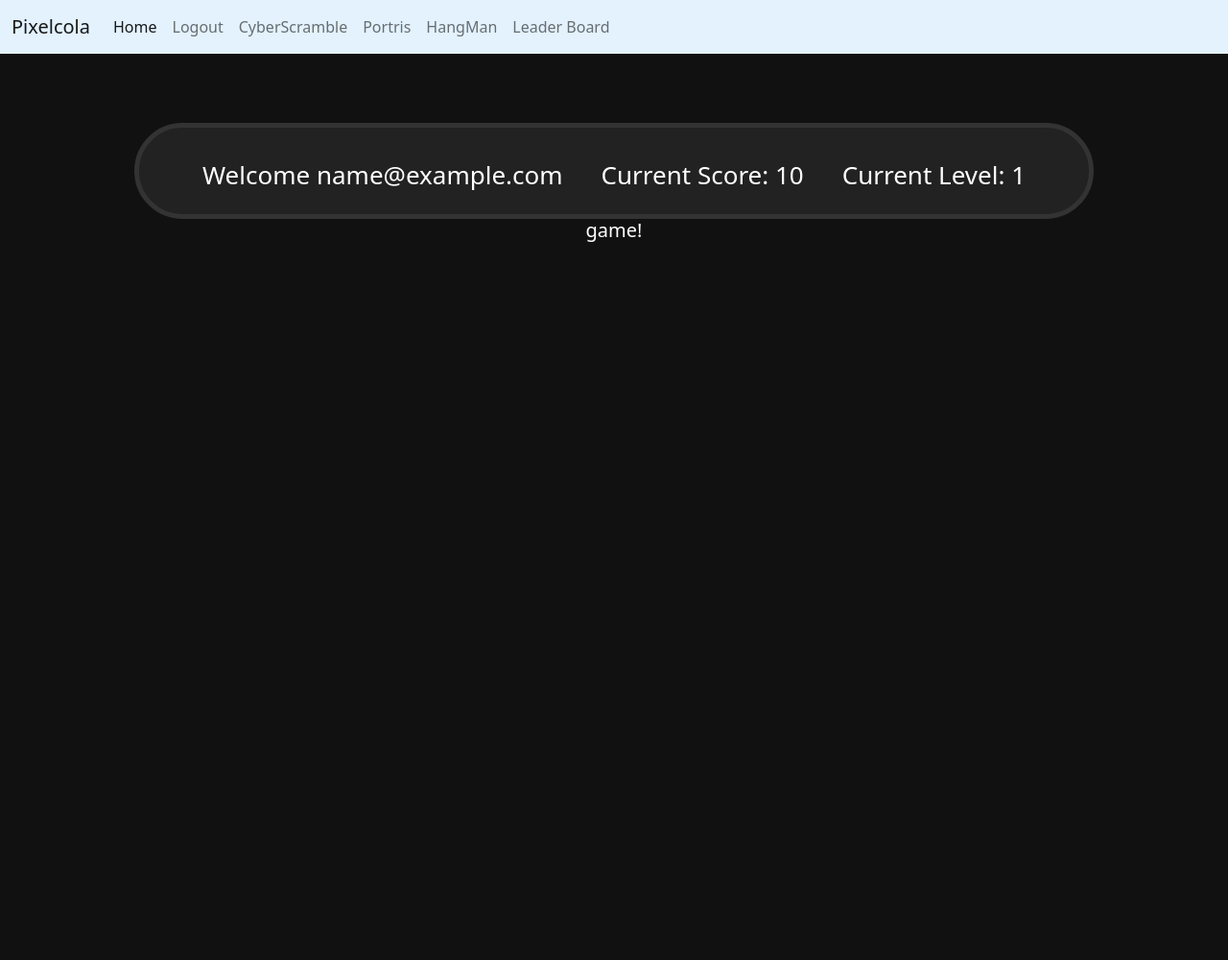
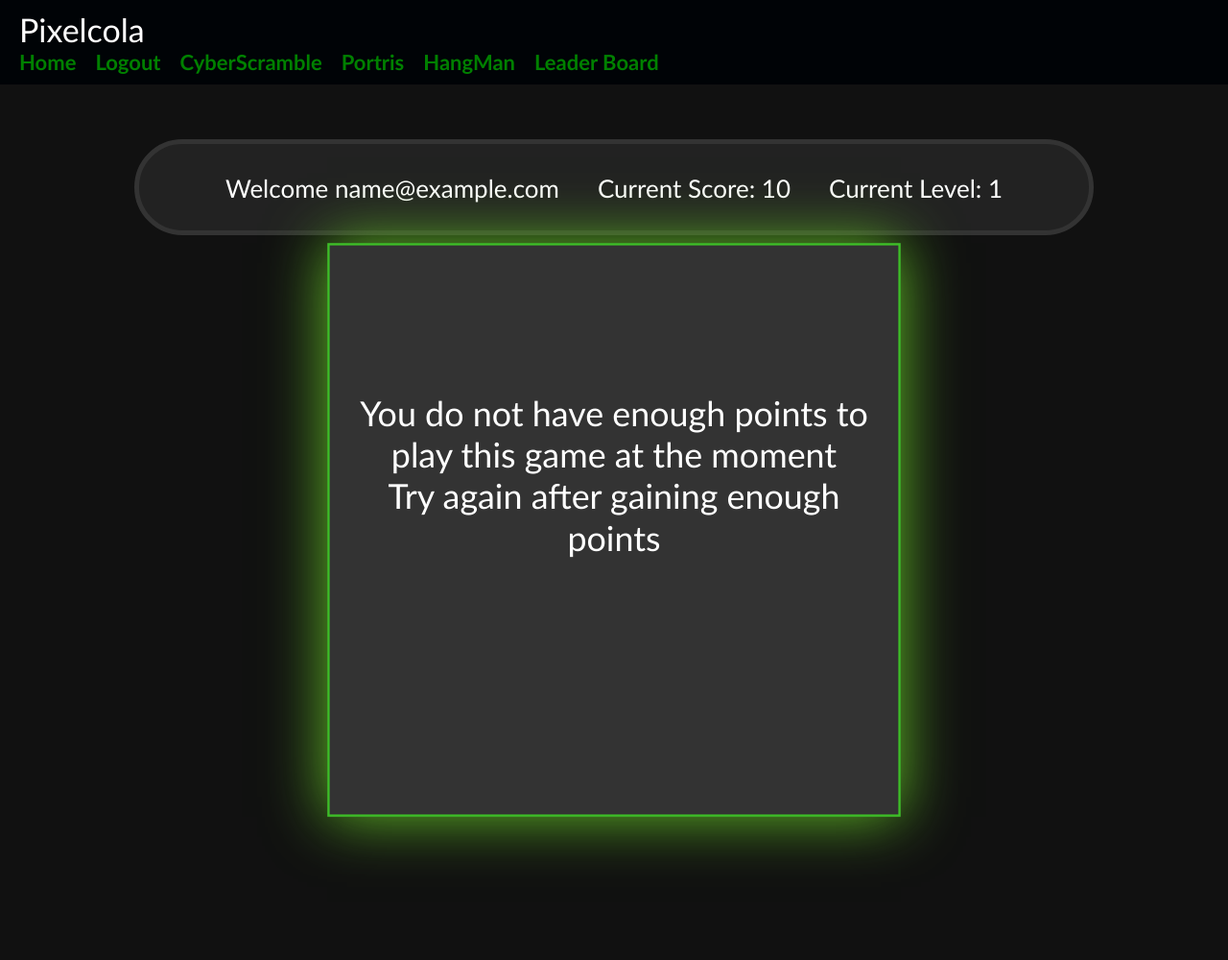
Before and after one commit to AlexReichel02/PixelCola, a Flask app: page /gameV2 in a window 1280 px wide. Shown: the whole page at 96% size. Run offline with Flask 3, Linux system fonts and the light colour scheme; a user stored in the database is signed in; tables that the repository leaves empty hold one stand-in row (values such as "Sample post").

Commit message:
very nice

```diff
--- a/website/static/gameStyles.css
+++ b/website/static/gameStyles.css
@@ -2,7 +2,10 @@
     margin: 0;
     padding: 0;
     box-sizing: border-box;
+    font-family: 'Gill Sans', 'Gill Sans MT', Calibri, 'Trebuchet MS', sans-serif;
 }
+
+
 
 form{
     color: white;
@@ -21,10 +24,11 @@ form{
 table{
     color: white;
     background-color: #555;
-    width: 1100px;
+    width: 1000px;
     border: solid #555 3px;
     margin: auto;
     justify-content: center;
+
 }
 
 p{
@@ -267,6 +271,7 @@ h1{
     margin: auto;
     justify-content: center;
     text-align: center;
+
 
 }
 
@@ -679,6 +684,8 @@ section .BackgroundContainer
 	padding: 40px;
 	border-radius: 4px;
 	box-shadow: 0 15px 35px rgba(0,0,0,9);
+  border-color: #3dbf26;
+  box-shadow: 0 0 50px #63bf26;
 
 }
 section .BackgroundContainer .content
@@ -690,6 +697,7 @@ section .BackgroundContainer .content
 	align-items: center;
 	flex-direction: column;
 	gap: 40px;
+
 }
 section .BackgroundContainer .content h2
 {
@@ -927,6 +935,78 @@ input[type="submit"]:active
   background-color: #f9f9f9;
 }
 
+.NoGameSection{
+  width: 500px;
+  height: 500px;
+  margin: auto;
+  padding: 20px;
+  justify-content: center;
+  background-color: #333;
+  border: solid 2px #222;
+  color: white;
+  font-size: 30px;
+  animation: pulse 1.5s infinite;
+  border-color: #3dbf26;
+  box-shadow: 0 0 50px #63bf26;
+  font-family: 'Gill Sans', 'Gill Sans MT', Calibri, 'Trebuchet MS', sans-serif;
+}
+
+/* Basic styles for the navbar */
+.navBar {
+  background-color: #000306;
+  color: white;
+  padding: 10px 20px;
+}
+
+.container6 {
+
+  margin: auto;
+
+
+
+
+}
+
+.navBar-brand {
+  font-size: 34px;
+  text-decoration: none;
+  color: white;
+
+}
+
+.navBar-brand:hover{
+  color: rgb(52, 173, 43);
+}
+
+.navBar-menu {
+  display: flex;
+  align-items: center;
+
+}
+
+.navBar-nav {
+  list-style: none;
+  display: flex;
+  margin: 0;
+  padding: 0;
+}
+
+.nav-Item {
+  margin-right: 20px;
+}
+
+.nav-Link {
+  text-decoration: none;
+  color: green;
+  font-weight: bold;
+  font-size: 22px;
+  transition: color 0.3s ease;
+
+}
+
+.nav-Link:hover {
+  color: #fff; /* Change color on hover */
+}
 
 
 @media  screen and (max-width: 740px) {
--- a/website/templates/gamev2.html
+++ b/website/templates/gamev2.html
@@ -4,10 +4,7 @@
     <meta charset="utf-8" />
 
 
-    <link rel="stylesheet"
-    href="https://cdn.jsdelivr.net/npm/bootstrap@5.2.3/dist/css/bootstrap.min.css"
-    integrity="sha384-rbsA2VBKQhggwzxH7pPCaAqO46MgnOM80zW1RWuH61DGLwZJEdK2Kadq2F9CUG65"
-    crossorigin="anonymous">
+
     <meta name="viewport" content="width=device-width, initial-scale=1" />
     <script src="https://code.jquery.com/jquery-3.6.4.min.js"></script>
 
@@ -21,47 +18,39 @@
   </head>
 
 
-
-  <nav class="navbar navbar-expand-lg" style="background-color: #e3f2fd;">
-    <div class="container-fluid">
-      <a class="navbar-brand" href="#">Pixelcola</a>
-      <button class="navbar-toggler" type="button" data-bs-toggle="collapse" data-bs-target="#navbarSupportedContent" aria-controls="navbarSupportedContent" aria-expanded="false" aria-label="Toggle navigation">
-        <span class="navbar-toggler-icon"></span>
-      </button>
-      <div class="collapse navbar-collapse" id="navbarSupportedContent">
+  <nav class="navBar">
+    <div class="container6">
+      <a class="navBar-brand" href="#">Pixelcola</a>
+      <div class="navBar-menu">
+        <ul class="navBar-nav">
           {% if user.is_authenticated %}
-        <ul class="navbar-nav me-auto mb-2 mb-lg-0">
-            <li class="nav-item">
-                <a class="nav-link active" aria-current="page" href="/">Home</a>
+            <li class="nav-Item">
+              <a class="nav-Link" href="/">Home</a>
             </li>
-              <li class="nav-item">
-                <a class="nav-link" href="/logout">Logout</a>
+            <li class="nav-Item">
+              <a class="nav-Link" href="/logout">Logout</a>
             </li>
-
-              <li class="nav-item">
-                <a class="nav-link" href="/game">CyberScramble</a>
+            <li class="nav-Item">
+              <a class="nav-Link" href="/game">CyberScramble</a>
             </li>
-              <li class="nav-item">
-                <a class="nav-link" href="/gameV2">Portris</a>
+            <li class="nav-Item">
+              <a class="nav-Link" href="/gameV2">Portris</a>
             </li>
-              <li class="nav-item">
-                <a class="nav-link" href="/gameV3">HangMan</a>
+            <li class="nav-Item">
+              <a class="nav-Link" href="/gameV3">HangMan</a>
             </li>
-              <li class="nav-item">
-                <a class="nav-link" href="/leaderBoard">Leader Board</a>
+            <li class="nav-Item">
+              <a class="nav-Link" href="/leaderBoard">Leader Board</a>
             </li>
+          {% else %}
+            <li class="nav-Item">
+              <a class="nav-Link" href="/login">Login</a>
+            </li>
+            <li class="nav-Item">
+              <a class="nav-Link" href="/sign-up">Sign Up</a>
+            </li>
+          {% endif %}
         </ul>
-          {% else %}
-          <ul class="navbar-nav me-auto mb-2 mb-lg-0">
-          <li class="nav-item">
-            <a class="nav-link" href="/login">Login</a>
-          </li>
-          <li class="nav-item">
-            <a class="nav-link" href="/sign-up">Sign Up</a>
-          </li>
-        </ul>
-        {% endif %}
-
       </div>
     </div>
   </nav>
@@ -73,9 +62,12 @@
 
     <p> Welcome {{ user.email }}</p>
     <p>Current Score: <span id="current-score">{{ user.score }}</span></p>
-    <p> Current Level: <span id="current-level">{{ user.level }}</span> </p>
+    <p> Current Level: <span class="level" id="current-level">{{ user.level }}</span> </p>
 
 </div>
+<br />
+<br />
+<br />
 
 <div class="section">
     {% if user.level < 1 %}
@@ -90,19 +82,30 @@
     </div>
     <br />
 
+    <div class="animation">
+        <p>You can Advance or keep playing</p>
+    </div>
+
+    <br />
+
     <canvas id="PortrisCanvas"></canvas>
-
-
 
     <br />
     <br />
 
 
     {% else %}
-        <h5>game!</h5>
+
+    <div class="NoGameSection">
+        <br/>
+        <br />
+        <br />
+
+        <p>You do not have enough points to play this game at the moment</p>
+        <p>Try again after gaining enough points</p>
+    </div>
+
     {% endif %}
-
-
 
 
 <br />
@@ -110,6 +113,19 @@
 
 
 <script>
+
+const animationElement = document.querySelector('.animation');
+const level = document.querySelector('.level');
+
+function handleWin() {
+  if(level.textContent == '1'){
+  console.log(level);
+  animationElement.style.display = 'block'; // Display the animation
+  animationElement.classList.add('animate');
+  }else{
+    animationElement.style.display='none';
+  }
+}
 
 let canvas;
 let context2D;
@@ -456,6 +472,8 @@ If false then the block will increment by a timer,
 deleting and redrawing. Giving the illusion of it falling.
 */
 function Start(){
+    animationElement.style.display = 'none';
+    handleWin();
     interval = window.setInterval(function(){
         if (!gameOver) {
             WordCollision();
```
Also changed, not shown: website/templates/game.html (+25 -36 lines), website/templates/gamev3.html (+33 -38 lines), website/templates/home.html (+35 -32 lines), website/templates/leaderboard.html (+30 -36 lines), instance/database.db. Lines whose indentation alone changed are shown as unchanged.
